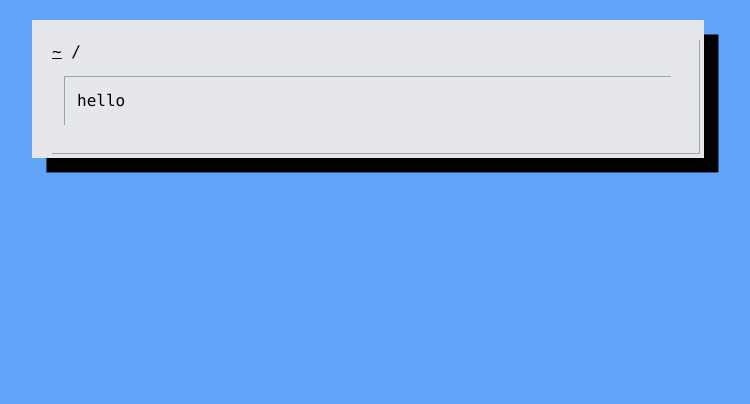
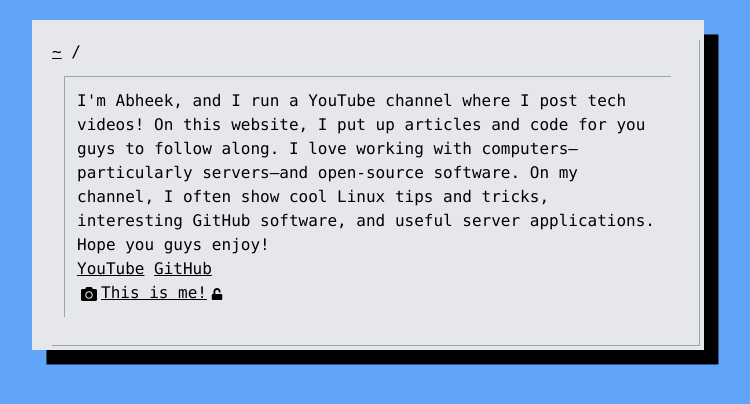
Before and after one commit to abheekda1/adawesome.tech, a Next.js app: page / in a window 1280 px wide. Shown: the top 404 px of the page, without its empty margins (272-1022 px from the left). Built offline with nearby package versions, Linux system fonts and the light colour scheme; grey boxes are pictures that could not be loaded; a small style sheet from the web is missing.

Commit message:
feat: add basic home page and fix image styling

```diff
--- a/components/image.tsx
+++ b/components/image.tsx
@@ -40,6 +40,7 @@
           })}
         />
       </a>
+      <div className='not-prose'>
         <img
           onMouseEnter={() => setHovered(true)}
           onMouseLeave={() => setHovered(false)}
@@ -48,12 +49,14 @@
           alt={alt}
           className={classNames(
             className,
+            'not-prose',
             {
               'origin-bottom-left transition-all h-auto': isHovered && !isClicked,
             },
             { 'h-0': !isClicked && !isHovered }
           )}
         />
+        </div>
     </>
   );
 }
--- a/pages/index.tsx
+++ b/pages/index.tsx
@@ -1,11 +1,22 @@
 import type { NextPage } from "next";
+import Link from "next/link";
 import Box from "../components/box";
+import Image from "../components/image";
 
 const Home: NextPage = () => {
   return (
     <div>
       <Box>
-        <p>hello</p>
+        <div className='not-prose'>
+          <p>I'm Abheek, and I run a YouTube channel where I post tech videos! On this website, I put up articles and code for you guys to follow along. I love working with computers—particularly servers—and open-source software. On my channel, I often show cool Linux tips and tricks, interesting GitHub software, and useful server applications. Hope you guys enjoy!</p>
+
+<p>
+          <span><Link href='https://youtube.com/AbheeksTechAdventures'><a>YouTube</a></Link></span>{' '}
+          <span><Link href='https://github.com/ADawesomeguy'><a>GitHub</a></Link></span>
+          </p>
+
+          <Image src='https://fllstl.codes/_next/image?url=%2Fimg%2Fteam%2Fabheek-dhawan.png&w=1920&q=75' title='This is me!' />
+        </div>
       </Box>
     </div>
   );
--- a/styles/globals.css
+++ b/styles/globals.css
@@ -3,7 +3,7 @@
 @tailwind utilities;
 
 a {
-  @apply hover:bg-black hover:text-white underline
+  @apply hover:bg-black hover:text-white underline first-letter:text-white
 }
 
 h1 {
```
Lines whose indentation alone changed are shown as unchanged.
